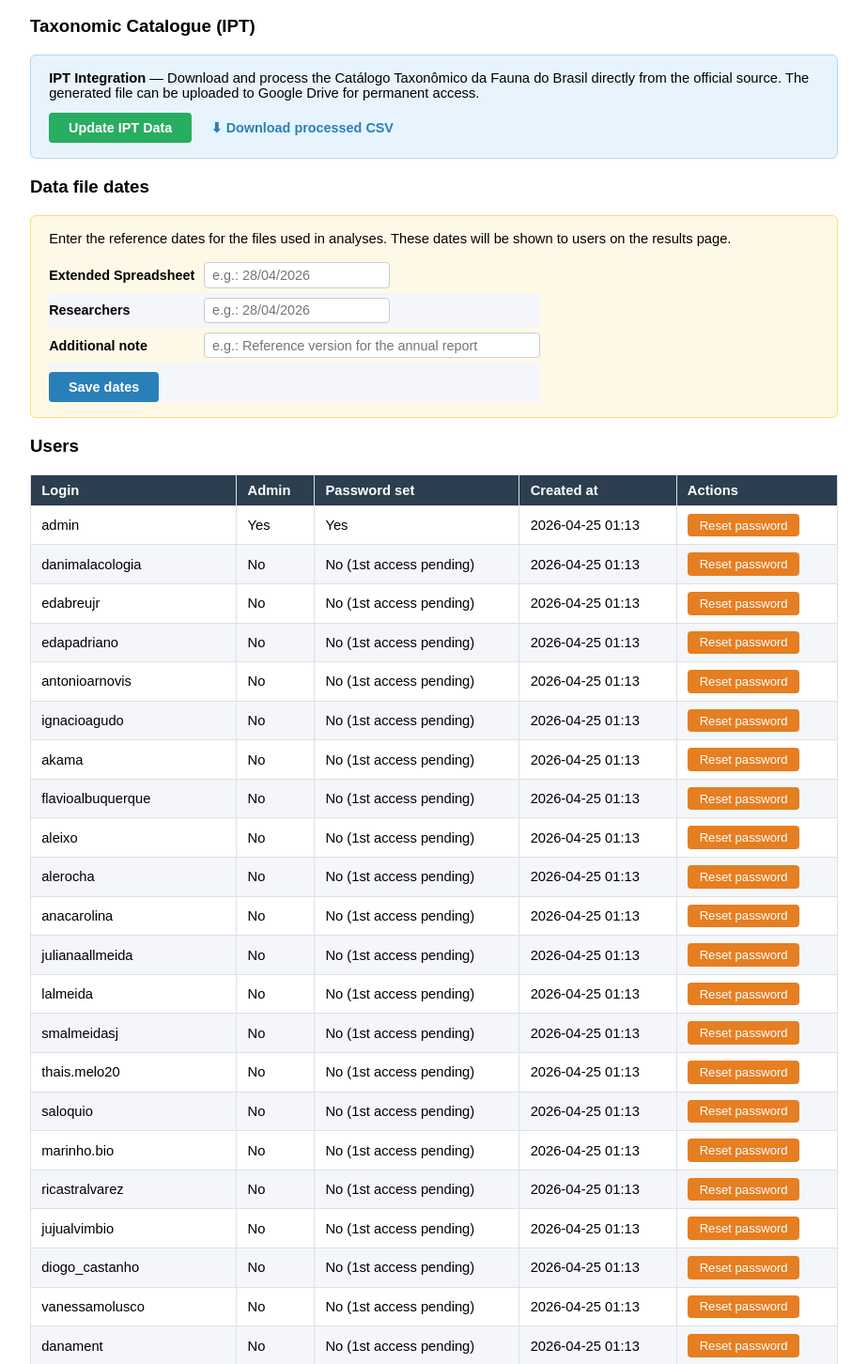
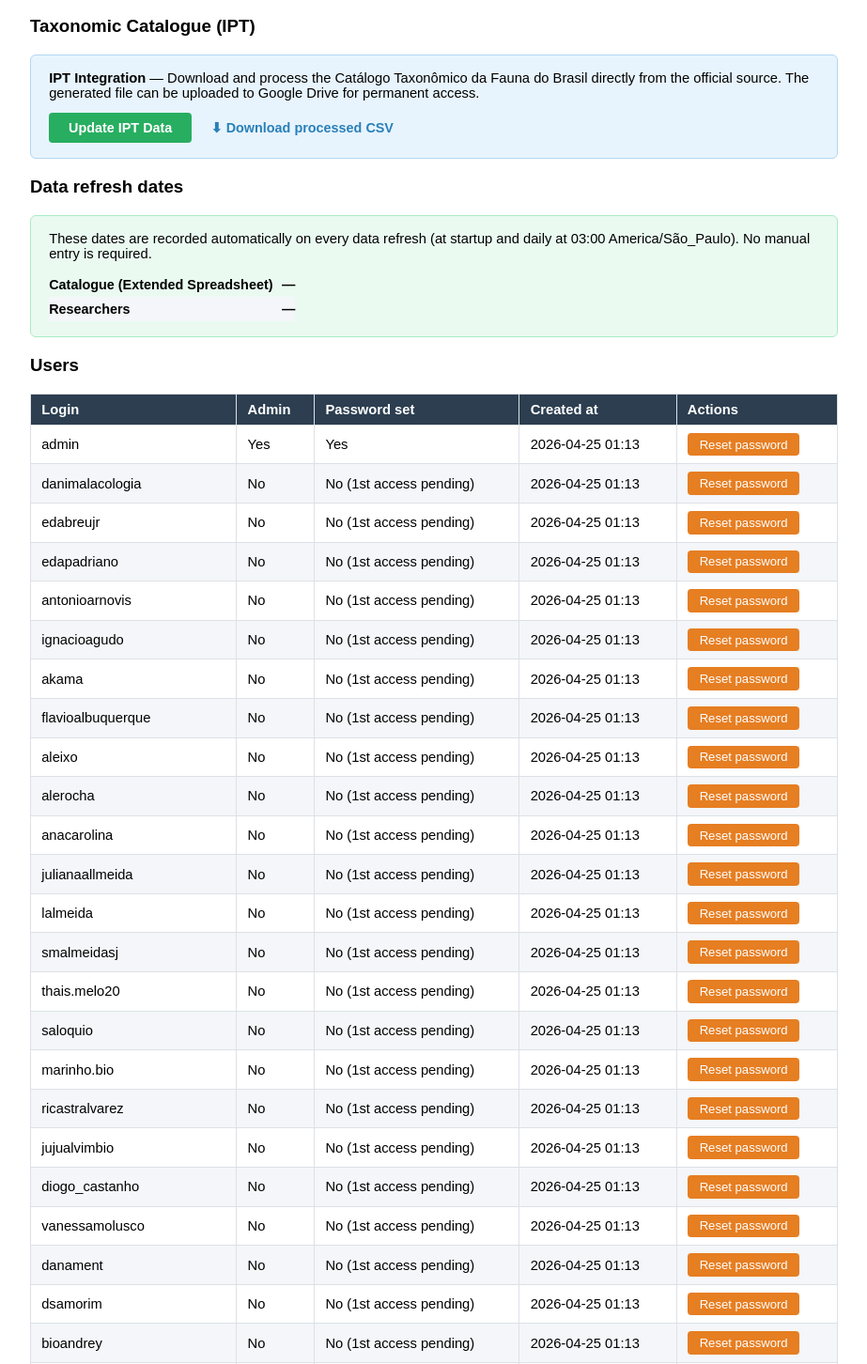
Before and after one commit to wboeger/completeness, a Flask app: page /admin in a window 1280 px wide. Shown: the part 481-1933 px from the top of the page at 94% size, without its empty margins (178-1101 px from the left). Run offline with Flask 3, Linux system fonts and the light colour scheme; the visitor is signed in with stand-in values (Sample User, id 1).

Commit message:
Auto-record dataset dates; drop manual date entry
Dates are already stamped automatically whenever the catalogue and
researcher registry are refreshed (startup + daily 03:00 America/São_Paulo).

- Remove the /admin/set_data_dates route and the editable date form; the
  admin dashboard now shows the auto-recorded refresh dates read-only.
- Relabel the user-facing date notices to "atualizado em" / "updated on"
  on the login, main, and results pages so users see when the data was
  last uploaded.

Co-Authored-By: Claude Opus 4.8 <noreply@anthropic.com>

```diff
--- a/app.py
+++ b/app.py
@@ -1819,21 +1819,6 @@ def admin_dashboard():
                            is_admin=True, using_postgres=_USING_POSTGRES,
                            data_dates=load_data_dates())
 
-@app.route('/admin/set_data_dates', methods=['POST'])
-def set_data_dates():
-    if 'user_id' not in session or not User.query.get(session['user_id']).is_admin:
-        flash('Acesso negado.', 'danger')
-        return redirect(url_for('index'))
-    dates = {
-        'planilha_extendida': request.form.get('planilha_extendida', '').strip(),
-        'pesquisadores':      request.form.get('pesquisadores', '').strip(),
-        'nota':               request.form.get('nota', '').strip(),
-    }
-    save_data_dates(dates)
-    flash('Datas dos arquivos atualizadas.', 'success')
-    return redirect(url_for('admin_dashboard'))
-
-
 @app.route('/admin/upload_data', methods=['POST'])
 def upload_data():
     """Admin: upload pesquisadores.xlsx and/or planilha_extendida.xlsx directly."""
--- a/templates/admin_en.html
+++ b/templates/admin_en.html
@@ -131,23 +131,20 @@
             </div>
         </div>
 
-        <h3>Data file dates</h3>
-        <div style="background:#fef9e7; border:1px solid #f9e07a; border-radius:6px; padding:1rem 1.2rem; margin-bottom:1.2rem;">
+        <h3>Data refresh dates</h3>
+        <div style="background:#eafaf1; border:1px solid #abebc6; border-radius:6px; padding:1rem 1.2rem; margin-bottom:1.2rem;">
             <p style="margin:0 0 .8rem; font-size:.92rem;">
-                Enter the reference dates for the files used in analyses.
-                These dates will be shown to users on the results page.
+                These dates are recorded automatically on every data refresh
+                (at startup and daily at 03:00 America/São_Paulo). No manual entry
+                is required.
             </p>
-            <form method="POST" action="{{ url_for('set_data_dates') }}">
             <table style="border:none; width:auto; font-size:.9rem;">
                 <tr>
                     <td style="border:none; padding:.3rem .6rem .3rem 0; font-weight:600; white-space:nowrap;">
-                            Extended Spreadsheet
+                        Catalogue (Extended Spreadsheet)
                     </td>
                     <td style="border:none; padding:.3rem 0;">
-                            <input type="text" name="planilha_extendida"
-                                   value="{{ data_dates.planilha_extendida }}"
-                                   placeholder="e.g.: 28/04/2026"
-                                   style="font-size:.9rem; padding:.3rem .5rem; border:1px solid #ccc; border-radius:4px; width:180px;">
+                        <strong>{{ data_dates.planilha_extendida or '—' }}</strong>
                     </td>
                 </tr>
                 <tr>
@@ -155,34 +152,10 @@
                         Researchers
                     </td>
                     <td style="border:none; padding:.3rem 0;">
-                            <input type="text" name="pesquisadores"
-                                   value="{{ data_dates.pesquisadores }}"
-                                   placeholder="e.g.: 28/04/2026"
-                                   style="font-size:.9rem; padding:.3rem .5rem; border:1px solid #ccc; border-radius:4px; width:180px;">
-                        </td>
-                    </tr>
-                    <tr>
-                        <td style="border:none; padding:.3rem .6rem .3rem 0; font-weight:600; white-space:nowrap;">
-                            Additional note
-                        </td>
-                        <td style="border:none; padding:.3rem 0;">
-                            <input type="text" name="nota"
-                                   value="{{ data_dates.nota }}"
-                                   placeholder="e.g.: Reference version for the annual report"
-                                   style="font-size:.9rem; padding:.3rem .5rem; border:1px solid #ccc; border-radius:4px; width:340px;">
-                        </td>
-                    </tr>
-                    <tr>
-                        <td colspan="2" style="border:none; padding:.6rem 0 0 0;">
-                            <button type="submit" style="background:#2980b9; color:white; border:none;
-                                    padding:.5rem 1.3rem; border-radius:4px; font-weight:600;
-                                    cursor:pointer; font-size:.9rem;">
-                                Save dates
-                            </button>
+                        <strong>{{ data_dates.pesquisadores or '—' }}</strong>
                     </td>
                 </tr>
             </table>
-            </form>
         </div>
 
         <h3>Users</h3>
--- a/templates/analysis_result.html
+++ b/templates/analysis_result.html
@@ -73,10 +73,10 @@
     <div class="date-notice">
         <strong>Dados utilizados nesta análise:</strong>
         {% if data_dates.planilha_extendida %}
-        Planilha Estendida: <strong>{{ data_dates.planilha_extendida }}</strong>{% if data_dates.pesquisadores %} &nbsp;·&nbsp; {% endif %}
+        Catálogo atualizado em <strong>{{ data_dates.planilha_extendida }}</strong>{% if data_dates.pesquisadores %} &nbsp;·&nbsp; {% endif %}
         {% endif %}
         {% if data_dates.pesquisadores %}
-        Pesquisadores: <strong>{{ data_dates.pesquisadores }}</strong>
+        Pesquisadores atualizados em <strong>{{ data_dates.pesquisadores }}</strong>
         {% endif %}
         {% if data_dates.nota %}
         <br>{{ data_dates.nota }}
--- a/templates/analysis_result_en.html
+++ b/templates/analysis_result_en.html
@@ -68,10 +68,10 @@
     <div class="date-notice">
         <strong>Data used in this analysis:</strong>
         {% if data_dates.planilha_extendida %}
-        Extended Spreadsheet: <strong>{{ data_dates.planilha_extendida }}</strong>{% if data_dates.pesquisadores %} &nbsp;·&nbsp; {% endif %}
+        Catalogue updated on <strong>{{ data_dates.planilha_extendida }}</strong>{% if data_dates.pesquisadores %} &nbsp;·&nbsp; {% endif %}
         {% endif %}
         {% if data_dates.pesquisadores %}
-        Researchers: <strong>{{ data_dates.pesquisadores }}</strong>
+        Researchers updated on <strong>{{ data_dates.pesquisadores }}</strong>
         {% endif %}
         {% if data_dates.nota %}
         <br>{{ data_dates.nota }}
--- a/templates/index.html
+++ b/templates/index.html
@@ -174,11 +174,11 @@
     {% if data_dates.planilha_extendida or data_dates.pesquisadores %}
     <p class="db-dates">
         {% if data_dates.planilha_extendida %}
-        Catálogo: <strong>{{ data_dates.planilha_extendida }}</strong>
+        Catálogo atualizado em <strong>{{ data_dates.planilha_extendida }}</strong>
         {% endif %}
         {% if data_dates.planilha_extendida and data_dates.pesquisadores %} &nbsp;·&nbsp; {% endif %}
         {% if data_dates.pesquisadores %}
-        Pesquisadores: <strong>{{ data_dates.pesquisadores }}</strong>
+        Pesquisadores atualizados em <strong>{{ data_dates.pesquisadores }}</strong>
         {% endif %}
         {% if data_dates.nota %} &nbsp;·&nbsp; {{ data_dates.nota }}{% endif %}
     </p>
--- a/templates/index_en.html
+++ b/templates/index_en.html
@@ -169,11 +169,11 @@
     {% if data_dates.planilha_extendida or data_dates.pesquisadores %}
     <p class="db-dates">
         {% if data_dates.planilha_extendida %}
-        Catalogue: <strong>{{ data_dates.planilha_extendida }}</strong>
+        Catalogue updated on <strong>{{ data_dates.planilha_extendida }}</strong>
         {% endif %}
         {% if data_dates.planilha_extendida and data_dates.pesquisadores %} &nbsp;·&nbsp; {% endif %}
         {% if data_dates.pesquisadores %}
-        Researchers: <strong>{{ data_dates.pesquisadores }}</strong>
+        Researchers updated on <strong>{{ data_dates.pesquisadores }}</strong>
         {% endif %}
         {% if data_dates.nota %} &nbsp;·&nbsp; {{ data_dates.nota }}{% endif %}
     </p>
--- a/templates/login.html
+++ b/templates/login.html
@@ -49,11 +49,11 @@
     {% if data_dates.planilha_extendida or data_dates.pesquisadores %}
     <p class="db-dates">
         {% if data_dates.planilha_extendida %}
-        Catálogo: <strong>{{ data_dates.planilha_extendida }}</strong>
+        Catálogo atualizado em <strong>{{ data_dates.planilha_extendida }}</strong>
         {% endif %}
         {% if data_dates.planilha_extendida and data_dates.pesquisadores %} &nbsp;·&nbsp; {% endif %}
         {% if data_dates.pesquisadores %}
-        Pesquisadores: <strong>{{ data_dates.pesquisadores }}</strong>
+        Pesquisadores atualizados em <strong>{{ data_dates.pesquisadores }}</strong>
         {% endif %}
     </p>
     {% endif %}
--- a/templates/login_en.html
+++ b/templates/login_en.html
@@ -49,11 +49,11 @@
     {% if data_dates.planilha_extendida or data_dates.pesquisadores %}
     <p class="db-dates">
         {% if data_dates.planilha_extendida %}
-        Catalogue: <strong>{{ data_dates.planilha_extendida }}</strong>
+        Catalogue updated on <strong>{{ data_dates.planilha_extendida }}</strong>
         {% endif %}
         {% if data_dates.planilha_extendida and data_dates.pesquisadores %} &nbsp;·&nbsp; {% endif %}
         {% if data_dates.pesquisadores %}
-        Researchers: <strong>{{ data_dates.pesquisadores }}</strong>
+        Researchers updated on <strong>{{ data_dates.pesquisadores }}</strong>
         {% endif %}
     </p>
     {% endif %}
```
Also changed, not shown: templates/admin.html (+8 -35 lines). Lines whose indentation alone changed are shown as unchanged.
